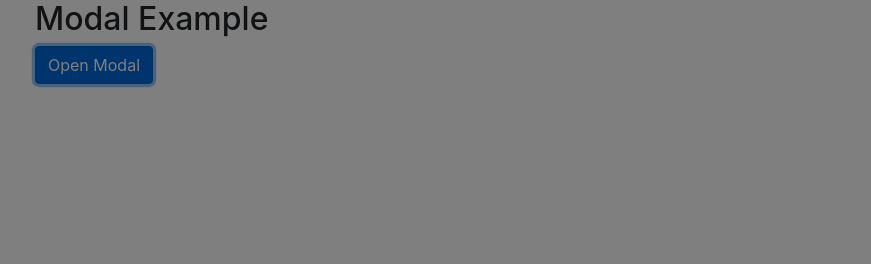
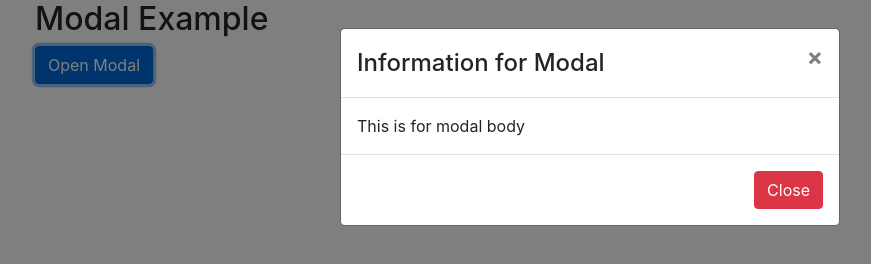
Before and after one commit to MarsPH/InternetProgramming, a plain HTML site: page NavBar/index_modal.html in a window 1280 px wide. Both pictures are taken after a click on the button "Open Modal". Shown: the whole page, without its empty margins (50-921 px from the left). Drawn offline with nearby package versions, Linux system fonts and the light colour scheme.

```diff
--- a/NavBar/index_modal.html
+++ b/NavBar/index_modal.html
@@ -1,5 +1,6 @@
 <!DOCTYPE html>
 <html lang="en">
+
 <head>
     <meta charset="UTF-8">
     <meta name="viewport" content="width=device-width, initial-scale=1.0">
@@ -9,21 +10,39 @@
     <script src="https://cdn.jsdelivr.net/npm/popper.js@1.16.1/dist/umd/popper.min.js"></script>
     <script src="https://cdn.jsdelivr.net/npm/bootstrap@4.6.2/dist/js/bootstrap.bundle.min.js"></script>
 </head>
+
 <body>
     <!--Modal is small page for information-->
     <div class="container">
         <h2> Modal Example</h2>
         <!--Button to open modal or toggle the modal-->
-        <button type="button" class="btn btn-primary" data-toggle="modal"
-        data-target="#myModal"> Open Modal
+        <button type="button" class="btn btn-primary" data-toggle="modal" data-target="#myModal"> Open Modal
         </button>
         <!--Modal Mini page-->
         <div class="modal" id="myModal">
-            <!--Nidal Dialog-->
-            <div class="modal-dialogue"></div>
+            <!--Modal Dialog-->
+            <div class="modal-dialog">
+                <div class="modal-content">
+                    <!--header-->
+                    <div class="modal-header">
+                        <h4 class="modal-title">Information for Modal</h4>
+                        <button type="button" class="close" data-dismiss="modal">&times;</button>
+                    </div>
+                    <!--Body-->
+                    <!--Add images, Add video, links my elements-->
+                    <div class="modal-body">
+                        This is for modal body
+                    </div>
+                    <!--Footer-->
+                    <div class="modal-footer">
+                        <button type="button" class ="btn btn-danger" data-dismiss="modal">Close </button>
+                    </div>
+                </div>
+            </div>
         </div>
 
 
     </div>
 </body>
+
 </html>
```
Also changed, not shown: Carousel+Cardimage/images/image3.jpg (added), Carousel+Cardimage/index.html (added), Carousel+Cardimage/indexCard.html (added), Carousel+Cardimage/indexCardRoes.html (added), 2 other files. Lines whose indentation alone changed are shown as unchanged.
